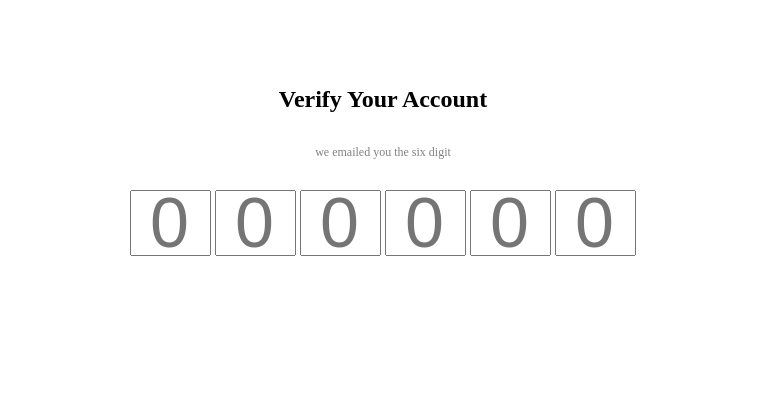
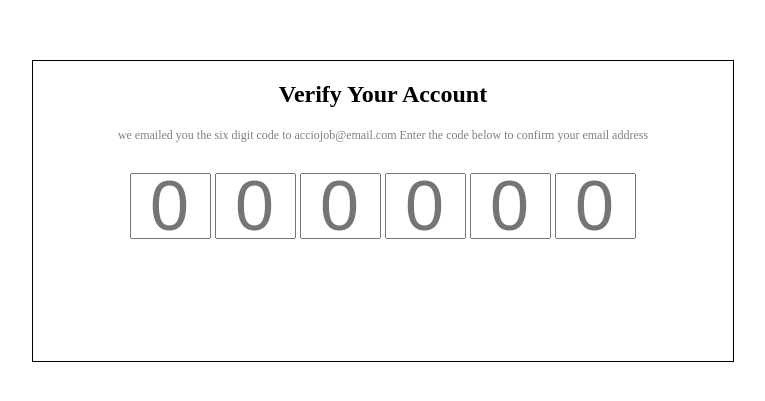
Before and after one commit to acciojob/OTP-Durga-velu, a website: page main.html in a window 1280 px wide. Shown: the part 239-640 px from the top of the page, without its empty margins (257-1022 px from the left). Drawn offline with Linux system fonts and the light colour scheme.

Commit message:
created a submission

```diff
--- a/main.html
+++ b/main.html
@@ -8,10 +8,11 @@
 
 <body>
 	<!-- the entire body must be written by student -->
-
+<div class="container">
 
     <h2 id="verification_heading">Verify Your Account</h2>
-	<p id="verification_subtext">we emailed you the six digit</p>
+    <p id="verification_subtext">we emailed you the six digit code to
+    acciojob@email.com Enter the code below to confirm your email address</p>
     <div class="code-container">
         <input class="code" type="number" placeholder="0">
         <input class="code" type="number" placeholder="0">
@@ -19,10 +20,8 @@
         <input class="code" type="number" placeholder="0">
         <input class="code" type="number" placeholder="0">
         <input class="code" type="number" placeholder="0">
-
     </div>
-
-
+</div>
 	<script type="text/javascript" src="./script.js">
 </script>
 
```
Lines whose indentation alone changed are shown as unchanged.
